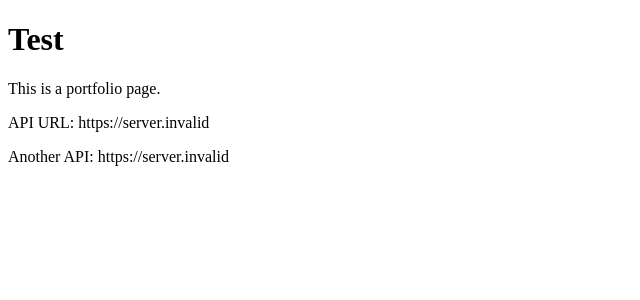
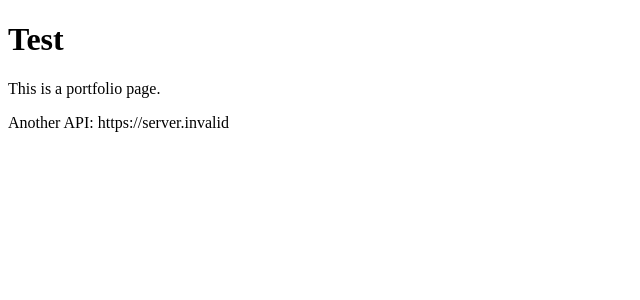
Before and after one commit to NetWorthNavigator/NetWorthNavigatorFrontend, a Next.js app: page /portfolio in a window 1280 px wide. Shown: the top 300 px of the page, without its empty margins (0-640 px from the left). Built offline with nearby package versions, Linux system fonts and the light colour scheme; no server answers.

Commit message:
test api

```diff
--- a/pages/portfolio.tsx
+++ b/pages/portfolio.tsx
@@ -6,15 +6,11 @@ export default function Portfolio({ apiUrl }: any) {
         <main className="flex min-h-screen flex-col items-center justify-between p-24">
             <h1 className="text-4xl font-bold">Test</h1>
             <p className="text-lg">This is a portfolio page.</p>
-            <p className="text-lg">API URL: {apiUrl}</p>
             <p className="text-lg">Another API: {API_URL} </p>
         </main>
     );
 }
 
 export async function getServerSideProps() {
-    const apiUrl = API_URL;
-
-    // Pass the apiUrl to your page as a prop
-    return { props: { apiUrl } };
+    return { props: { API_URL: API_URL } };
 }
```
